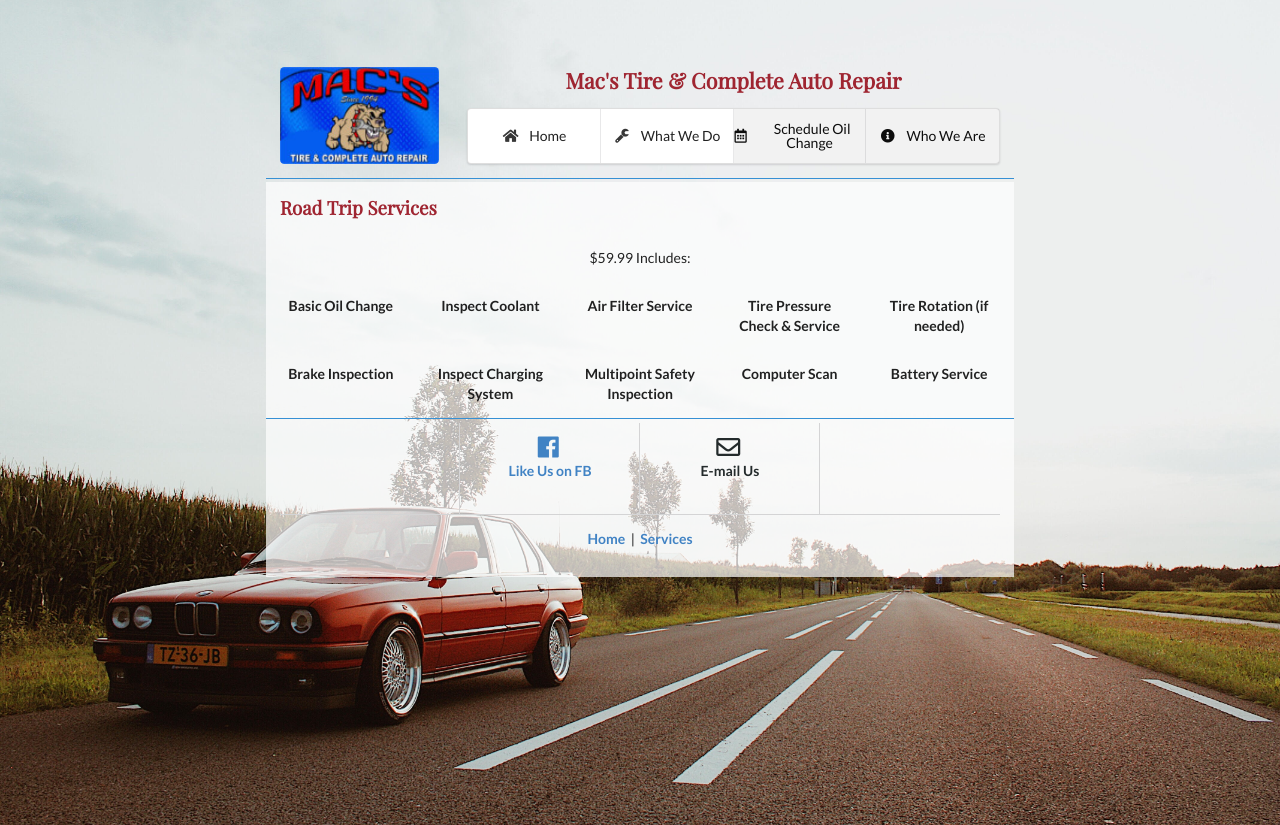
After one commit to khdc-me/ws-macstucson, a Django app: page /services/road-trip/ in a window 1280 px wide. The commit adds this page. Run offline with Django 3.2, Linux system fonts and the light colour scheme; some libraries are stand-ins or nearby versions.

Commit message:
Create road trip pg

```diff
--- a/website/pages/urls.py
+++ b/website/pages/urls.py
@@ -8,5 +8,6 @@ urlpatterns = [
     path('services/brake-services/', views.brake_services, name='brake-services'),
     path('services/suspension-services/', views.suspension_services, name='suspension-services'),
     path('services/tires-wheels/', views.tires_wheels, name='tires-wheels'),
+    path('services/road-trip/', views.road_trip, name='road-trip'),
     path('', views.home, name='home'),
 ]
--- a/website/pages/views.py
+++ b/website/pages/views.py
@@ -38,6 +38,11 @@ def tires_wheels(request):
     return render(request, 'services/tires-wheels.html', {'pg_name': pg_name})
 
 
+def road_trip(request):
+    pg_name = 'road-trip'
+    return render(request, 'services/road-trip.html', {'pg_name': pg_name})
+
+
 def check_is_open():
     from django.utils import timezone
 
--- /dev/null
+++ b/website/templates/pages/services/road-trip.html
@@ -0,0 +1,154 @@
+{% extends '_base.html' %}
+
+{% load static %}
+
+{% block pg_title %}Road Trip Services{% endblock %}
+
+{% block pg_content %}
+<!-- START TINY -->
+<div id="tiny-info-container-grid" class="ui grid">
+  <div class="one column row">
+    <div class="column">
+      <h2>Road Trip Services</h2>
+    </div>
+  </div>
+  <div class="one column row">
+    <div class="column">
+      $59.99 | Includes:
+    </div>
+    <div class="column">
+      <ul class="ui middle aligned selection list">
+        <div class="item">
+          <i class="angle right icon"></i>
+          <div class="content">
+            <div class="header">Basic Oil Change</div>
+          </div>
+        </div>
+        <div class="item">
+          <i class="angle right icon"></i>
+          <div class="content">
+            <div class="header">Inspect Coolant</div>
+          </div>
+        </div>
+        <div class="item">
+          <i class="angle right icon"></i>
+          <div class="content">
+            <div class="header">Air Filter Service</div>
+          </div>
+        </div>
+        <div class="item">
+          <i class="angle right icon"></i>
+          <div class="content">
+            <div class="header">Tire Pressure Check &amp; Service</div>
+          </div>
+        </div>
+        <div class="item">
+          <i class="angle right icon"></i>
+          <div class="content">
+            <div class="header">Tire Rotation (if needed)</div>
+          </div>
+        </div>
+        <div class="item">
+          <i class="angle right icon"></i>
+          <div class="content">
+            <div class="header">Brake Inspection</div>
+          </div>
+        </div>
+        <div class="item">
+          <i class="angle right icon"></i>
+          <div class="content">
+            <div class="header">Inspect Charging System</div>
+          </div>
+        </div>
+        <div class="item">
+          <i class="angle right icon"></i>
+          <div class="content">
+            <div class="header">Multipoint Safety Inspection</div>
+          </div>
+        </div>
+        <div class="item">
+          <i class="angle right icon"></i>
+          <div class="content">
+            <div class="header">Computer Scan</div>
+          </div>
+        </div>
+        <div class="item">
+          <i class="angle right icon"></i>
+          <div class="content">
+            <div class="header">Battery Service</div>
+          </div>
+        </div>
+      </ul>
+    </div>
+  </div>
+</div>
+<!-- END TINY -->
+<!-- START MONITOR -->
+<div id="monitor-info-container-grid" class="ui center aligned grid">
+  <div class="one column row">
+    <div class="column">
+      <h2>Road Trip Services</h2>
+    </div>
+  </div>
+  <div class="one column row">
+    <div class="column">
+      $59.99 Includes:
+    </div>
+  </div>
+  <div id="monitor-services-row1" class="five column row">
+    <div class="column">
+      <div class="content">
+        <div class="header"><strong>Basic Oil Change</strong></div>
+      </div>
+    </div>
+    <div class="column">
+      <div class="content">
+        <div class="header"><strong>Inspect Coolant</strong></div>
+      </div>
+    </div>
+    <div class="column">
+      <div class="content">
+        <div class="header"><strong>Air Filter Service</strong></div>
+      </div>
+    </div>
+    <div class="column">
+      <div class="content">
+        <div class="header"><strong>Tire Pressure Check &amp; Service</strong></div>
+      </div>
+    </div>
+    <div class="column">
+      <div class="content">
+        <div class="header"><strong>Tire Rotation (if needed)</strong></div>
+      </div>
+    </div>
+  </div>
+  <div class="five column row">
+    <div class="column">
+      <div class="content">
+        <div class="header"><strong>Brake Inspection</strong></div>
+      </div>
+    </div>
+    <div class="column">
+      <div class="content">
+        <div class="header"><strong>Inspect Charging System</strong></div>
+      </div>
+    </div>
+    <div class="column">
+      <div class="content">
+        <div class="header"><strong>Multipoint Safety Inspection</strong></div>
+      </div>
+    </div>
+    <div class="column">
+      <div class="content">
+        <div class="header"><strong>Computer Scan</strong></div>
+      </div>
+    </div>
+    <div class="column">
+      <div class="content">
+        <div class="header"><strong>Battery Service</strong></div>
+      </div>
+    </div>
+  </div>
+</div> <!-- close 'monitor-info-container-grid' -->
+<!-- END MONITOR -->
+{% endblock %}
```
Also changed, not shown: website/templates/pages/services.html (+5 -4 lines), website/static/pages/images/road-trip.jpg (added).
